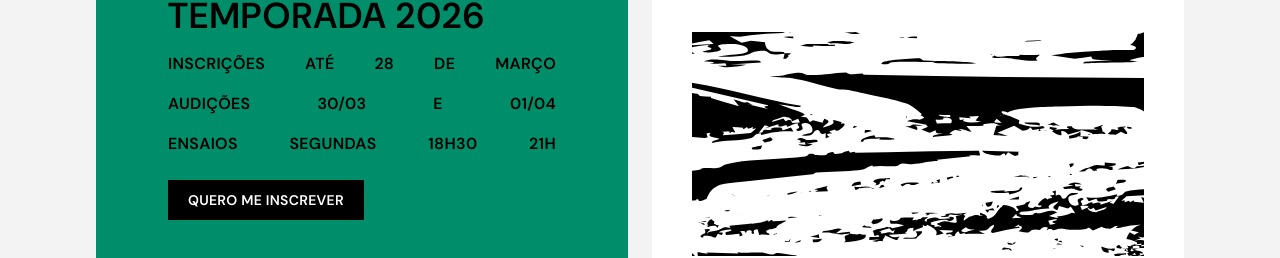
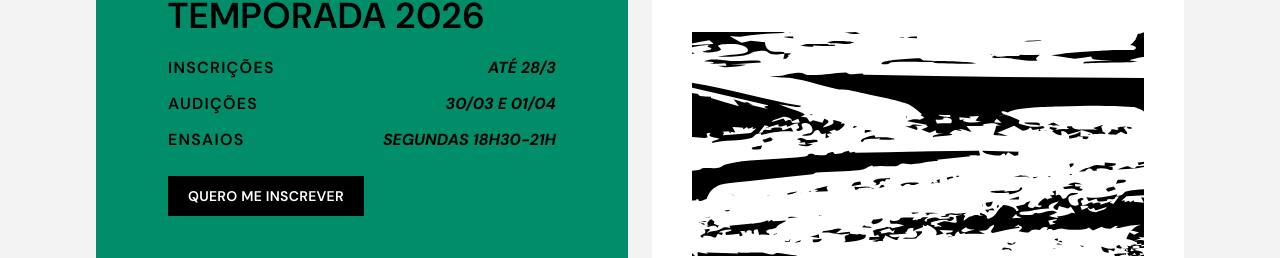
Before and after one commit to alexsandersouzafr/colorau, a Next.js app: page / in a window 1280 px wide. Shown: the part 976-1234 px from the top of the page. Built offline with nearby package versions, Linux system fonts and the light colour scheme.

Commit message:
Refactor layout for Audições section by enhancing the presentation of event details with a grid format for better readability; adjust overflow property on Agenda article for improved layout consistency.

```diff
--- a/app/page.tsx
+++ b/app/page.tsx
@@ -50,15 +50,20 @@ export default function Home() {
               <h2 className="text-4xl font-semibold text-black">
                 Audições temporada 2026
               </h2>
-              <p className="mt-4 text-spread text-black">
-                Inscrições até 28 de março
-              </p>
-              <p className="mt-4 text-spread text-black">
-                Audições 30/03 e 01/04
-              </p>
-              <p className="mt-4 text-spread text-black">
-                Ensaios segundas 18h30 21h
-              </p>
+              <div className="mt-5 space-y-3 text-sm text-black uppercase md:text-base">
+                <div className="grid grid-cols-[1fr_auto] items-start gap-4">
+                  <span className="uppercase tracking-[0.08em]">Inscrições</span>
+                  <span className="text-right font-bold italic">Até 28/3</span>
+                </div>
+                <div className="grid grid-cols-[1fr_auto] items-start gap-4">
+                  <span className="uppercase tracking-[0.08em]">Audições</span>
+                  <span className="text-right font-bold italic">30/03 e 01/04</span>
+                </div>
+                <div className="grid grid-cols-[1fr_auto] items-start gap-4">
+                  <span className="uppercase tracking-[0.08em]">Ensaios</span>
+                  <span className="text-right font-bold italic">Segundas 18h30-21h</span>
+                </div>
+              </div>
               <a
                 href="https://docs.google.com/forms/d/e/1FAIpQLSfyA1tVd6ykYyY_CpAnw82rvyKGU-4Oq_jkT6d96BC-JWRgug/viewform"
                 target="_blank"
@@ -70,7 +75,7 @@ export default function Home() {
             </div>
           </article>
 
-          <article className="section-card h-full p-0">
+          <article className="section-card h-full p-0 overflow-hidden">
             <div className="px-6 py-7 md:px-8 md:py-8">
               <h2 className="text-4xl font-semibold text-black">Agenda 2026</h2>
 
@@ -95,7 +100,7 @@ export default function Home() {
             </div>
             <div
               aria-hidden="true"
-              className="texture-panel texture-2 texture-black texture-flip-y texture-flip-x h-10 md:h-56"
+                className="texture-panel texture-2 texture-black texture-flip-y texture-flip-x h-10 md:h-56"
             />
           </article>
 
```
